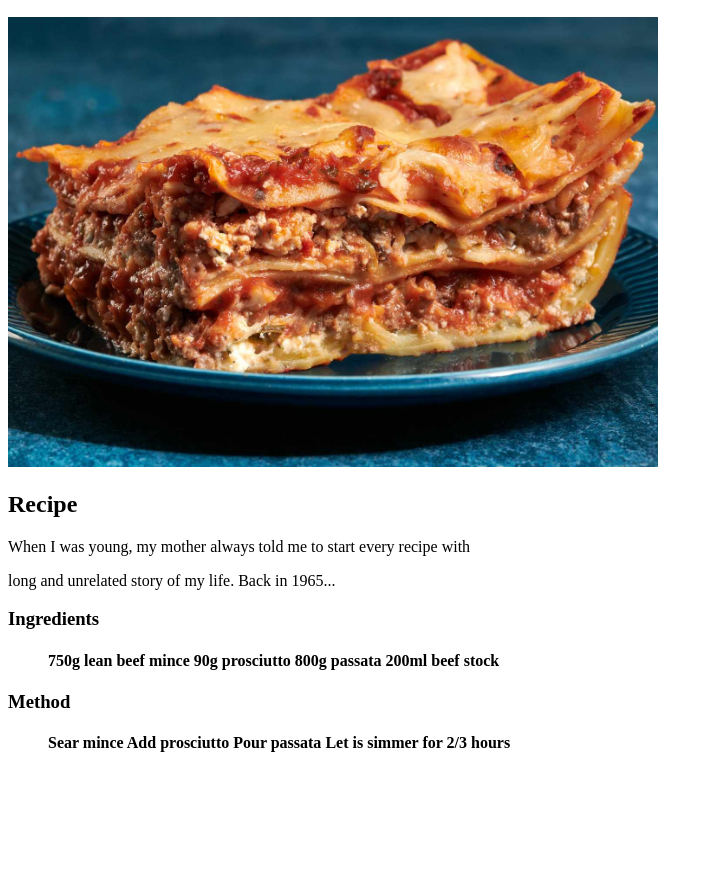
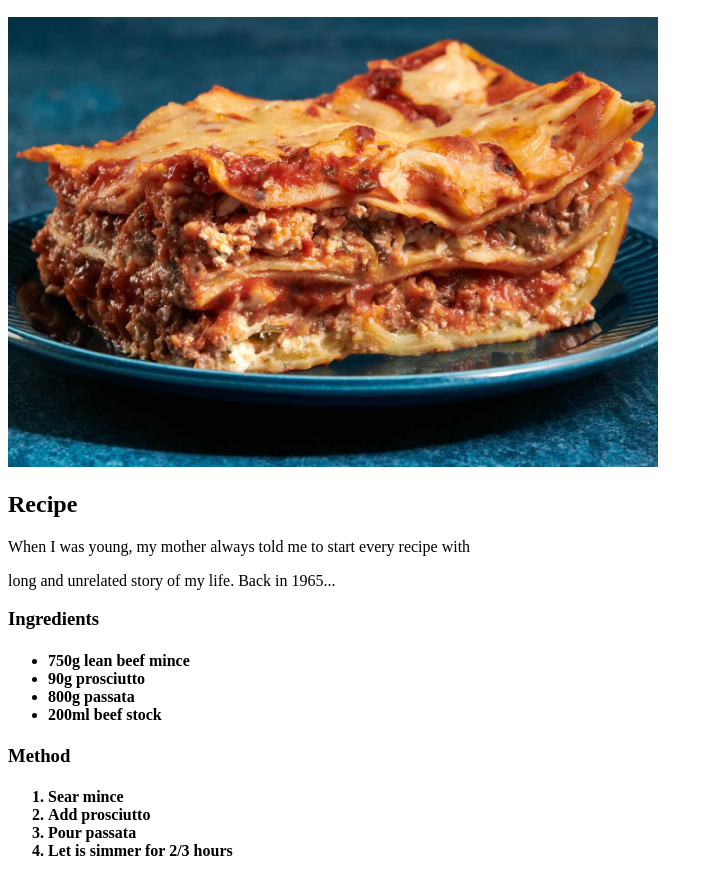
Before and after one commit to Billy-Bob-Bob/odin-projects, a plain HTML site: page 00-odin-recipes/recipes/lasagna.html in a window 1280 px wide. Shown: the part 110-991 px from the top of the page, without its empty margins (0-713 px from the left). Before the commit the page ends 883 px from the top, so only its background shows below. Drawn offline with Linux system fonts and the light colour scheme.

Commit message:
Changed ls to li to correctly show list in lasagna.html

```diff
--- a/00-odin-recipes/recipes/lasagna.html
+++ b/00-odin-recipes/recipes/lasagna.html
@@ -15,18 +15,18 @@
     <h3>Ingredients</h3>
     <h4>
         <ul>
-        <ls>750g lean beef mince</ls>
-        <ls>90g prosciutto</ls>
-        <ls>800g passata</ls>
-        <ls>200ml beef stock</ls>
+        <li>750g lean beef mince</li>
+        <li>90g prosciutto</li>
+        <li>800g passata</li>
+        <li>200ml beef stock</li>
     </ul></h4>
     <h3>Method</h3>
     <h4>
         <ol>
-            <ls>Sear mince</ls>
-            <ls>Add prosciutto</ls>
-            <ls>Pour passata</ls>
-            <ls>Let is simmer for 2/3 hours</ls>
+            <li>Sear mince</li>
+            <li>Add prosciutto</li>
+            <li>Pour passata</li>
+            <li>Let is simmer for 2/3 hours</li>
         </ol>
     </h4>
 </body>
```
